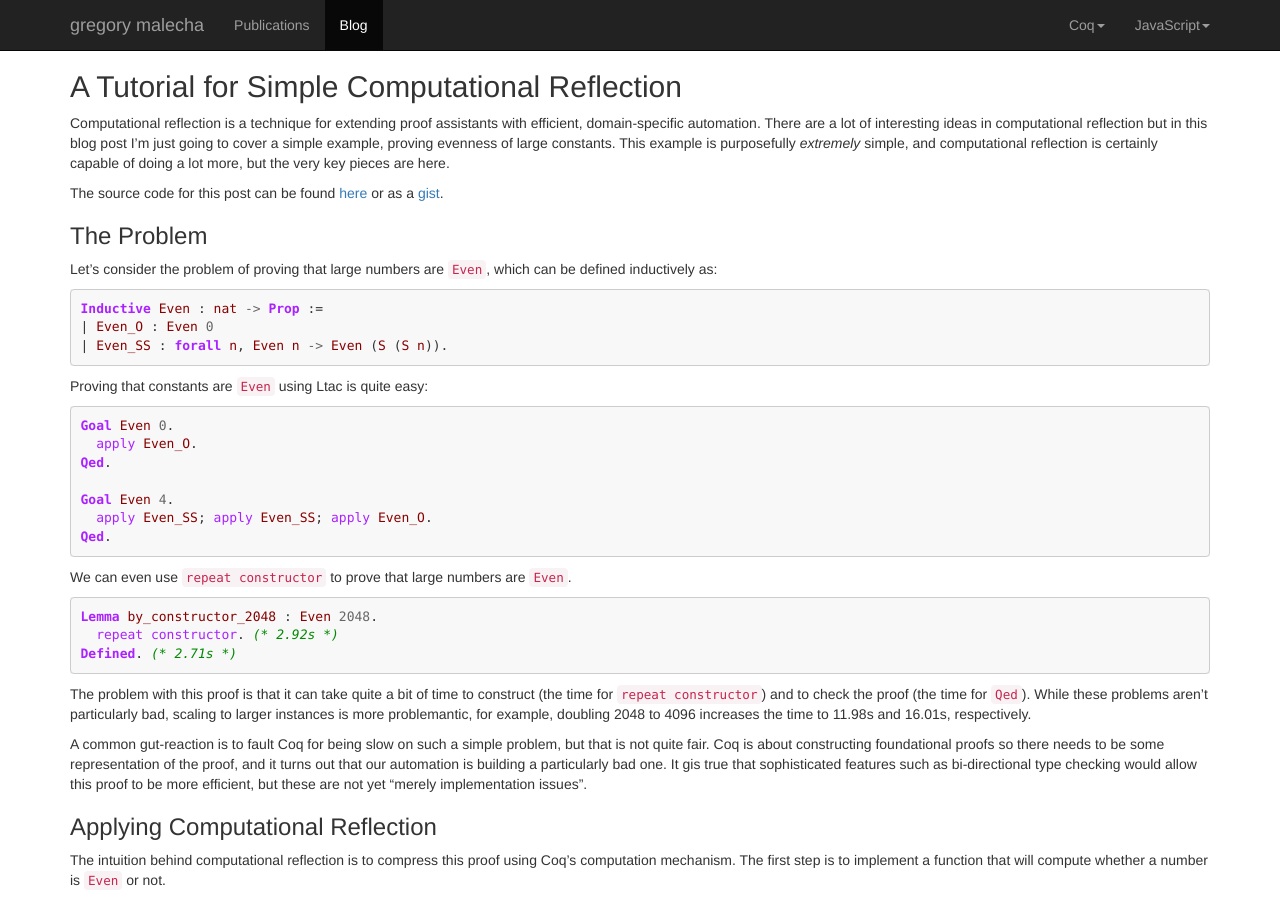
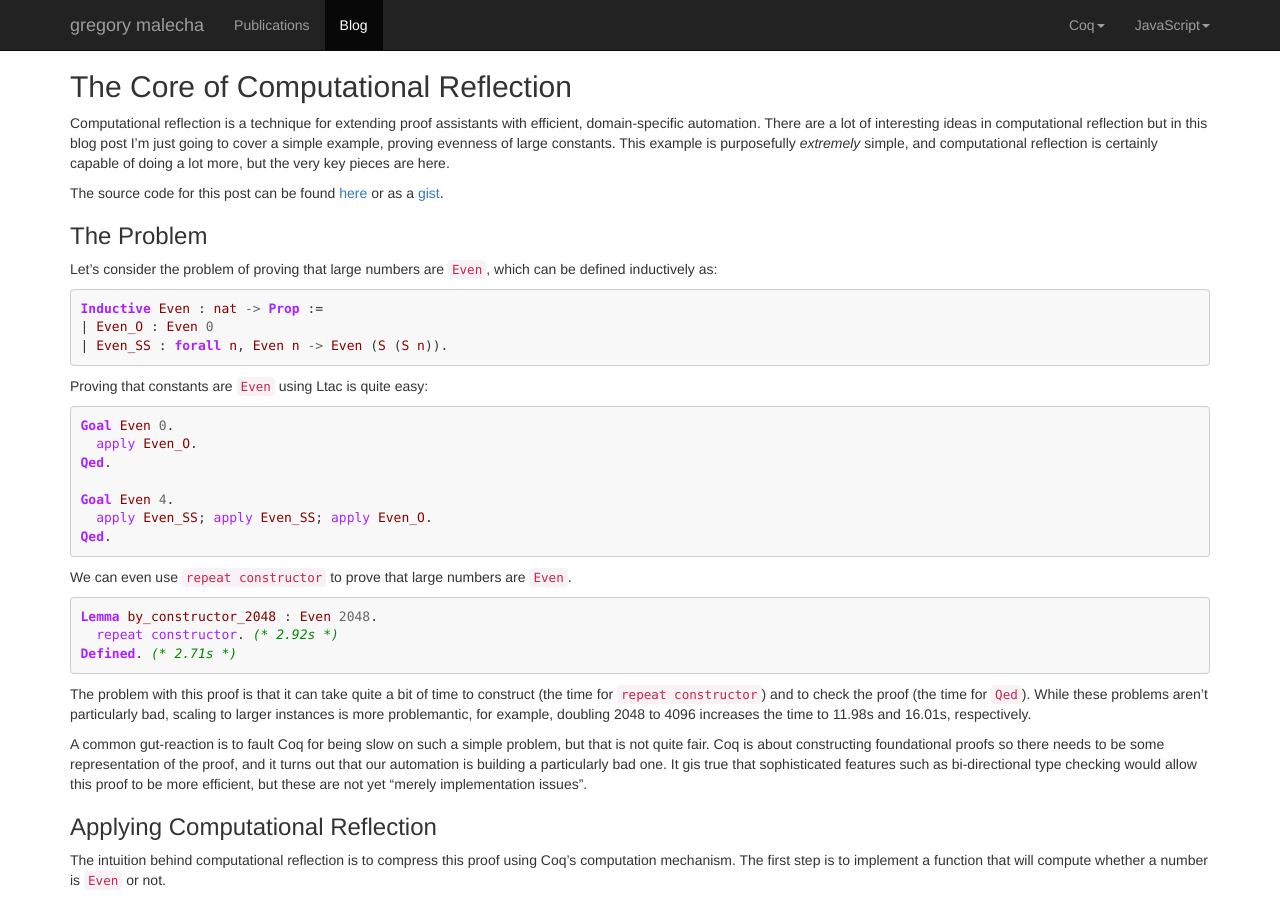
Before and after one commit to gmalecha/gmalecha.github.io, a Jekyll site: the page built from _posts/2015-10-03-computational-reflection-primer.md, in a window 1280 px wide and 900 px high. Built offline with Jekyll 4.4.1, drawn with Linux system fonts in a browser that asks for light colours; nearby versions of some CDN libraries; Markdown is read by kramdown in place of the engine named in the settings.

Commit message:
revised post #1 title.

```diff
--- a/_layouts/default.html
+++ b/_layouts/default.html
@@ -21,6 +21,9 @@
 
     {% for css_name in page.extra_css %}
     <link rel="stylesheet" href="{{ css_name }}">
+    {% endfor %}
+    {% for js_name in page.extra_js_head %}
+    <script src="{{ js_name }}"></script>
     {% endfor %}
     {% if page.highlight %}
     <link rel="stylesheet" href="/css/syntax.css">
--- a/_posts/2015-10-03-computational-reflection-primer.md
+++ b/_posts/2015-10-03-computational-reflection-primer.md
@@ -2,7 +2,7 @@
 layout: page
 category: blog
 author: gregory malecha
-title: A Tutorial for Simple Computational Reflection
+title: The Core of Computational Reflection
 tags:
  - computational reflection
  - coq
```
